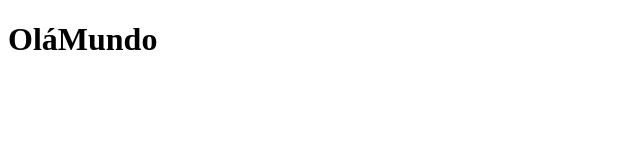
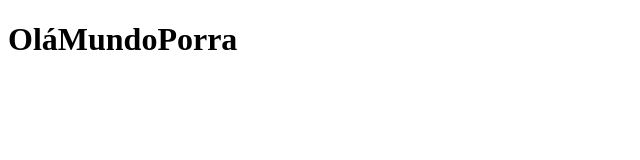
Before and after one commit to AlanRok/TesteDeSeguran-a, a plain HTML site: page index.html in a window 1280 px wide. Shown: the whole page, without its empty margins (0-640 px from the left). Drawn offline with Linux system fonts and the light colour scheme.

Commit message:
tentando segurança

```diff
--- a/index.html
+++ b/index.html
@@ -6,6 +6,6 @@
     <title>SUPA</title>
 </head>
 <body>
-    <h1>OláMundo</h1>
+    <h1>OláMundoPorra</h1>
 </body>
 </html>
```
